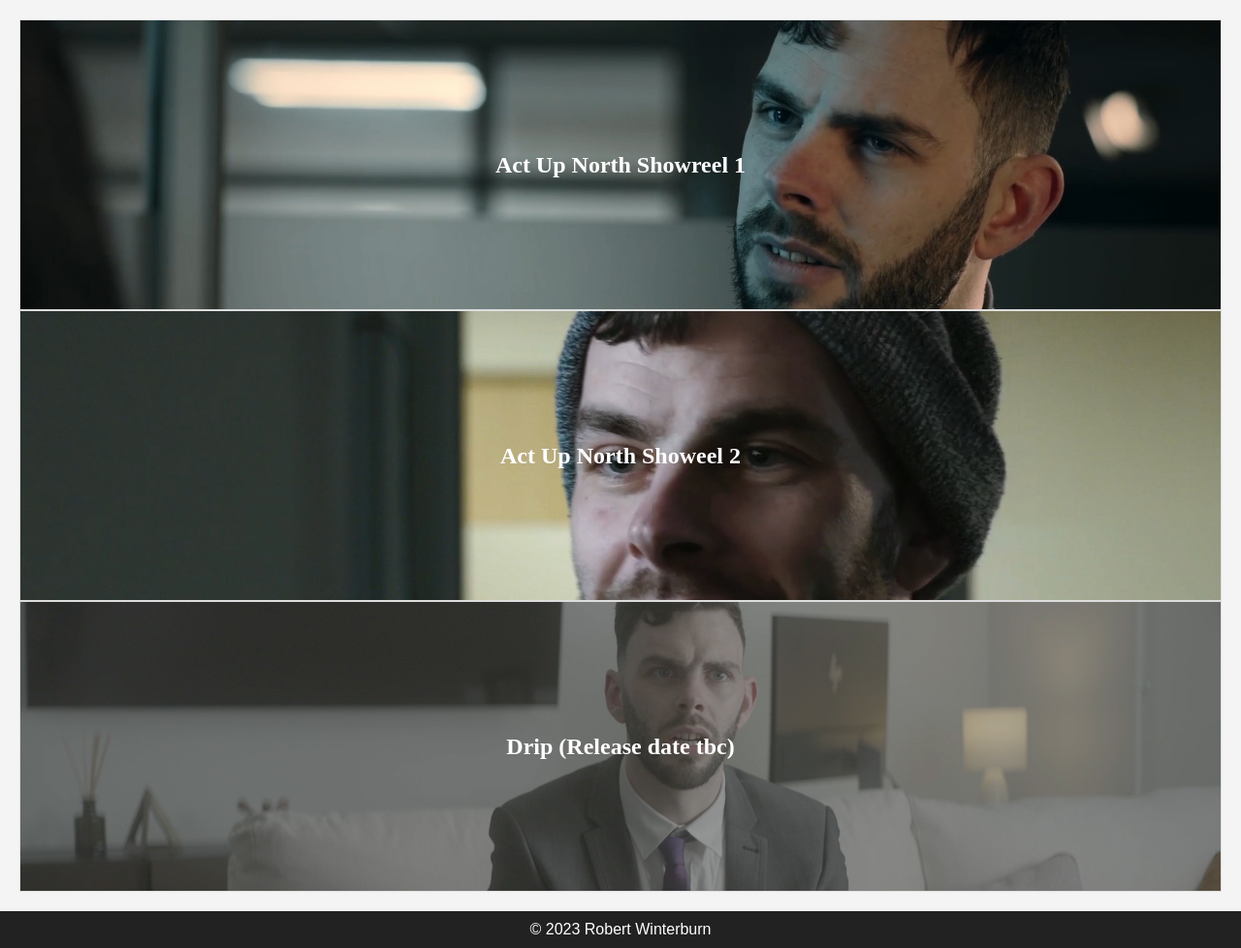
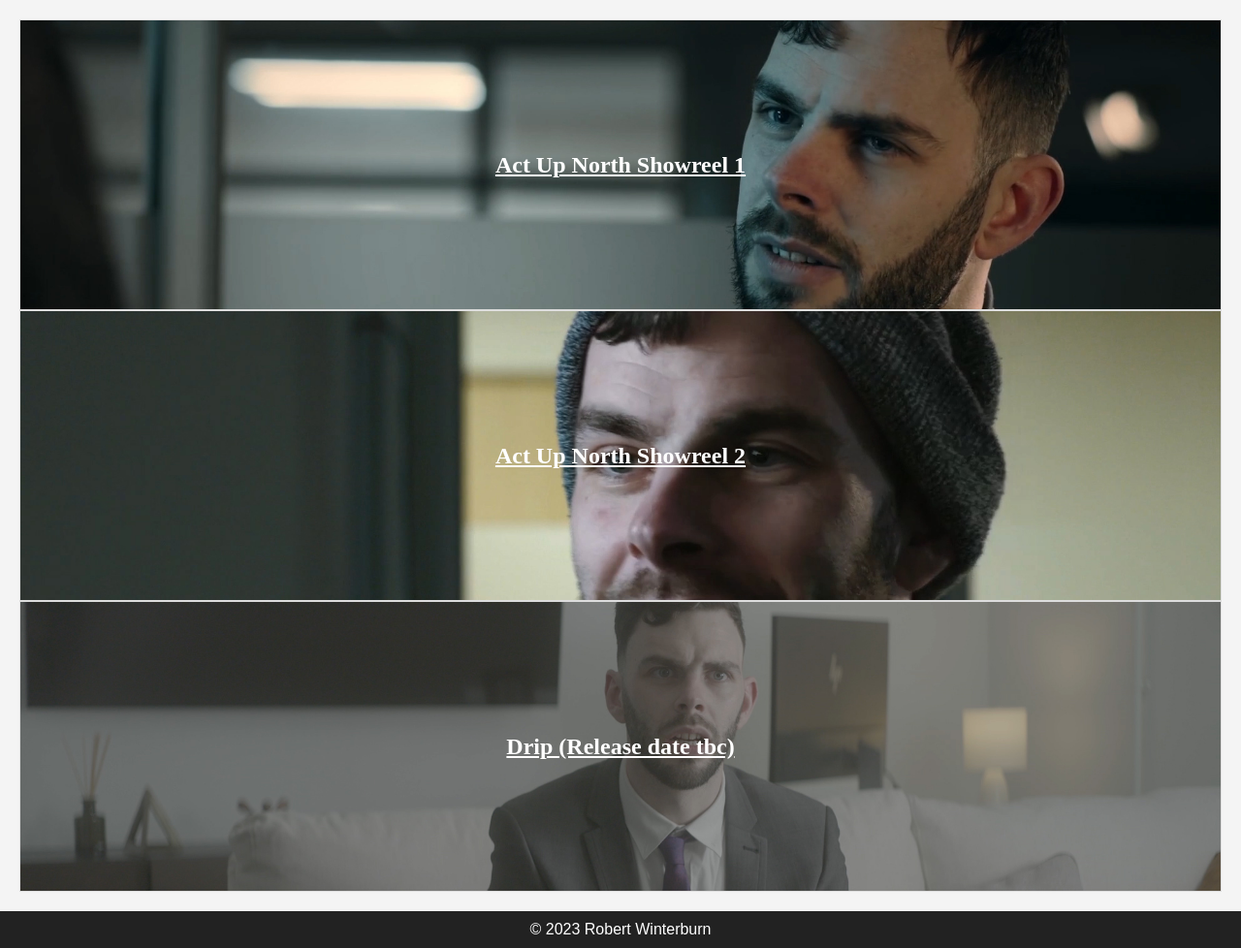
Before and after one commit to Rwinterburn2/actors-website, a Flask app: page /showreel in a window 1280 px wide. Shown: the part 100-1078 px from the top of the page at 97% size. Run offline with Flask 3, Linux system fonts and the light colour scheme.

Commit message:
added links to videos

```diff
--- a/templates/showreel.html
+++ b/templates/showreel.html
@@ -4,17 +4,16 @@
 
 {% block content %}
 <section id="three-panels">
-    <div class="panel panel1">
+    <a href="https://drive.google.com/file/d/1BcuYgyGOmaOS99fPm0nRVcyMoJfmBhZg/view?usp=sharing" class="panel panel1" target="_blank">
         <h2>Act Up North Showreel 1</h2>
+    </a>
+    <a href="https://drive.google.com/file/d/1lYSYHvNLXFDtyvnbc6ZQQRA5MxNxzech/view?usp=sharing" class="panel panel2" target="_blank">
+        <h2>Act Up North Showreel 2</h2>
+    </a>
+    <a href="https://drive.google.com/file/d/1jskPX2JL0As2EZkdgz5Ud0GjqJG2rUsB/view?usp=sharing" class="panel panel3" target="_blank">
+        <h2>Drip (Release date tbc)</h2>
+    </a>
+</section>
 
-    </div>
-    <div class="panel panel2">
-        <h2>Act Up North Showeel 2</h2>
 
-    </div>
-    <div class="panel panel3">
-        <h2>Drip (Release date tbc)</h2>
-
-    </div>
-</section>
 {% endblock %}
```
